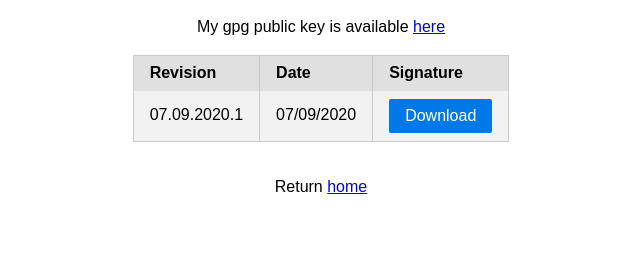
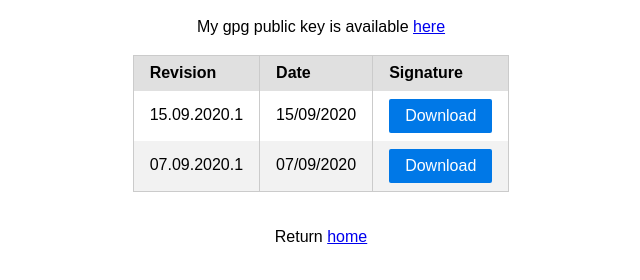
Before and after one commit to nanoy42/signatures, a plain HTML site: page qfff_dissertation_quantum_cryptography.html in a window 1280 px wide. Shown: the part 98-378 px from the top of the page, without its empty margins (319-959 px from the left). Drawn offline with nearby package versions, Linux system fonts and the light colour scheme.

Commit message:
Add signature

```diff
--- a/qfff_dissertation_quantum_cryptography.html
+++ b/qfff_dissertation_quantum_cryptography.html
@@ -31,6 +31,13 @@
         </tr>
     </thead>
     <tbody>
+<tr class="pure-table-even">
+
+            <td>15.09.2020.1</td>
+            <td>15/09/2020</td>
+	    <td><a class="pure-button pure-button-primary" href="qfff_dissertation_quantum_cryptography_15_09_2020_1.sig" download>Download</a></td>
+        </tr>
+
         <tr class="pure-table-odd">
 
             <td>07.09.2020.1</td>
```
